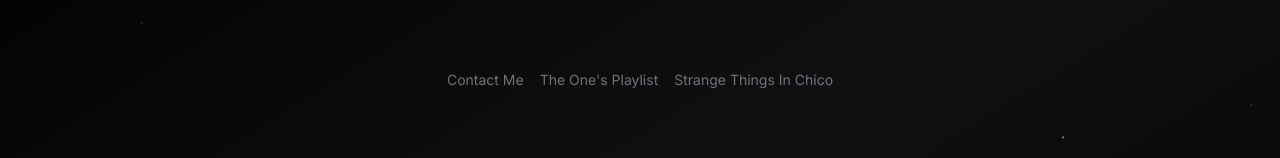
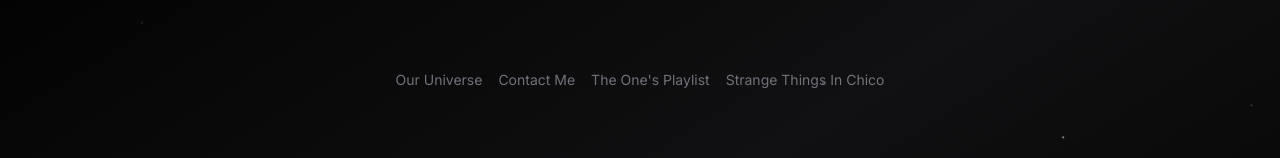
Before and after one commit to thedandavis/theone.news, a Next.js app: page / in a window 1280 px wide. Shown: the part 167-325 px from the top of the page. Built offline with nearby package versions, Linux system fonts and the light colour scheme; no server answers; what tailwindcss-debug-screens would draw is missing.

Commit message:
Update to links

```diff
--- a/app/page.tsx
+++ b/app/page.tsx
@@ -3,7 +3,7 @@ import React from "react";
 import Particles from "./components/particles";
 
 const navigation = [
-  // { name: "Stories", href: "/stories" },
+  { name: "Our Universe", href: "https://ouruniverse.net" },
   { name: "Contact Me", href: "/contact" },
   { name:"The One's Playlist", href: "https://open.spotify.com/playlist/17xjsjsivJEkmDKwhuwH8I?si=9b0668ae743d4391" },
   // { name: "Strange Things in Chico", href: "https://tinyurl.com/who-is-the" },
```
